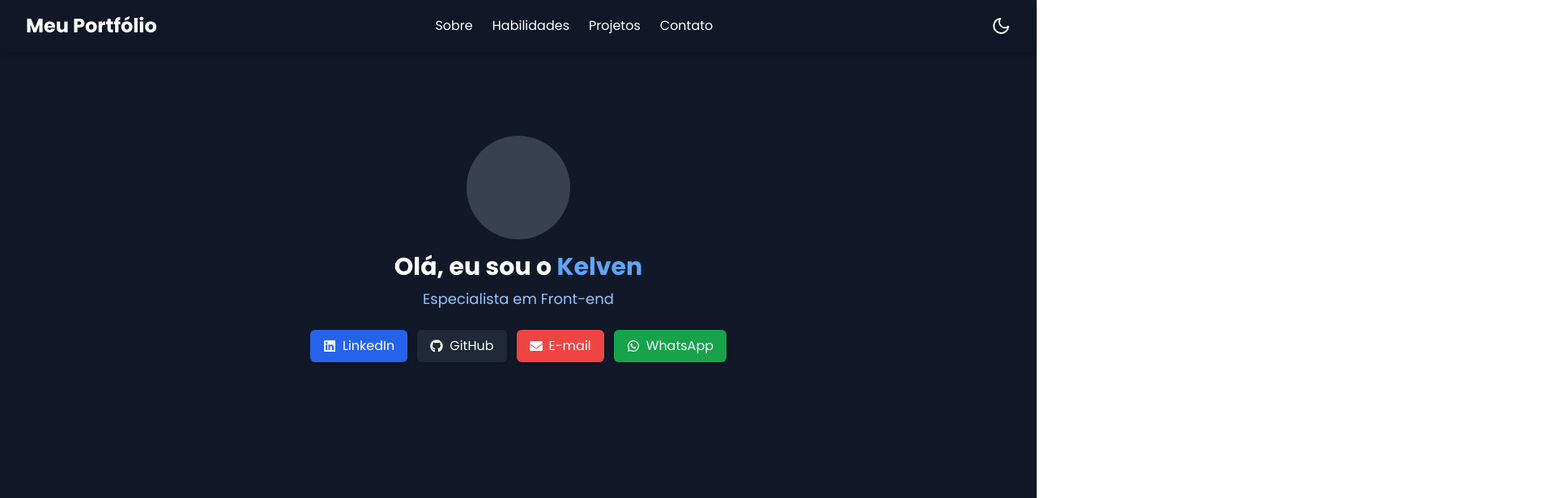
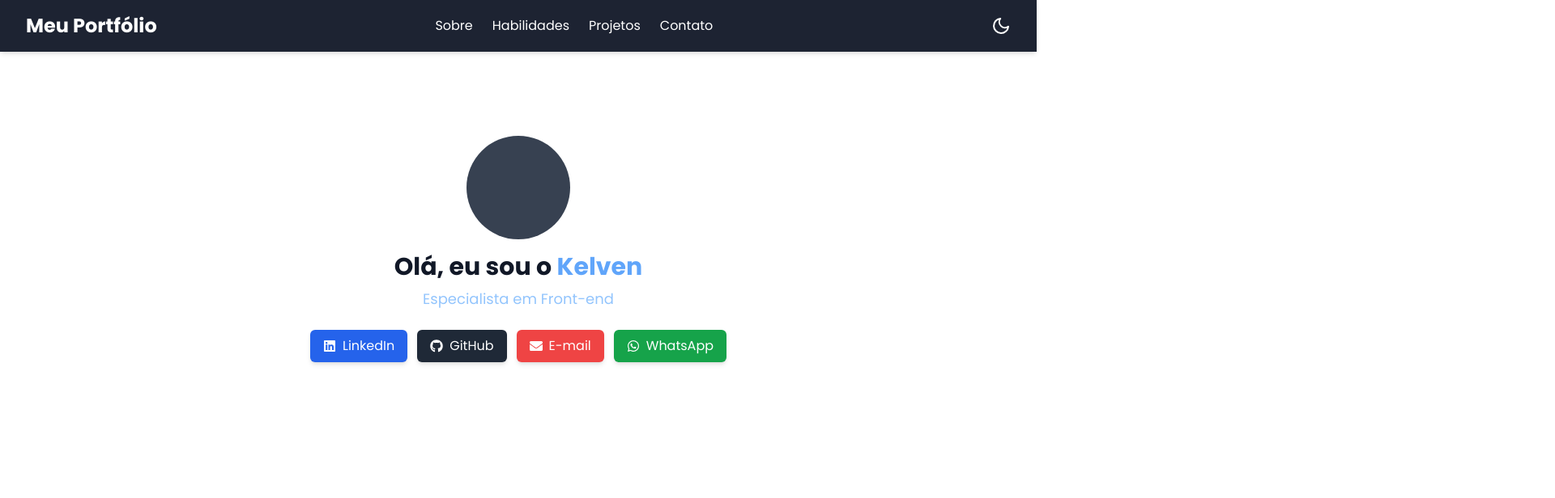
Before and after one commit to KelvenFontes/my-portfolio, a Next.js app: page / in a window 1280 px wide. Shown: the top 616 px of the page at 81% size, 1920 px wide, since content can reach past the window. Built offline with nearby package versions, Linux system fonts and the light colour scheme.

Commit message:
feat: add dark theme control and style adjustments to home page

```diff
--- a/src/app/globals.css
+++ b/src/app/globals.css
@@ -21,8 +21,16 @@
   scrollbar-color: #e9e9e9 #1e293b;
 }
 
+html,
+body {
+  overflow-x: hidden;
+  width: 100%;
+}
+
+
 body {
   color: var(--foreground);
   background: var(--background);
   font-family: 'Poppins', sans-serif;
+  transition: background 0.3s, color 0.3s;
 }
--- a/src/app/page.tsx
+++ b/src/app/page.tsx
@@ -18,7 +18,7 @@ import Hero from "@/components/Hero";
 
 export default function Home() {
   return (
-    <div className="bg-gray-900 text-gray-100 min-h-screen flex flex-col items-center">
+    <div className="min-h-screen flex flex-col items-center">
       <Navbar />
 
       <motion.section id="Hero" className="w-full max-w-4xl px-6 md:px-12 py-16 mx-auto text-center flex flex-col items-center justify-center" initial={{ opacity: 0 }} whileInView={{ opacity: 1 }} transition={{ duration: 0.8 }}>
@@ -51,19 +51,16 @@ export default function Home() {
         <Projects />
       </motion.section>
 
-      {/* ✅ SEÇÃO "DEPOIMENTOS" (TESTIMONIALS) MANTIDA */}
       <motion.section id="testimonials" className="w-full max-w-4xl px-6 md:px-12 py-16 mx-auto text-center flex flex-col items-center justify-center" initial={{ opacity: 0, y: 30 }} whileInView={{ opacity: 1, y: 0 }} transition={{ duration: 0.8 }}>
         <Testimonials />
       </motion.section>
 
-      {/* ✅ SEÇÃO "BLOG" ADICIONADA SEM REMOVER OUTRAS */}
       <motion.section id="blog" className="w-full max-w-4xl px-6 md:px-12 py-16 mx-auto text-center flex flex-col items-center justify-center" initial={{ opacity: 0, y: 30 }} whileInView={{ opacity: 1, y: 0 }} transition={{ duration: 0.8 }}>
         <Blog />
       </motion.section>
 
       <Stats />
 
-      {/* ✅ SEÇÃO "CONTATO" MANTIDA */}
       <motion.section id="contact" className="w-full max-w-4xl px-6 md:px-12 py-16 mx-auto text-center flex flex-col items-center justify-center" initial={{ opacity: 0, y: 30 }} whileInView={{ opacity: 1, y: 0 }} transition={{ duration: 0.8 }}>
         <Contact />
       </motion.section>
--- a/src/components/Hero.tsx
+++ b/src/components/Hero.tsx
@@ -40,7 +40,7 @@ export default function HeroSection() {
   }, [charIndex, isDeleting, textIndex, texts]);
 
   return (
-    <div className="flex flex-col items-center justify-center text-center text-white px-4 sm:py-10 mt-20 md:mt-16">
+    <div className="flex flex-col items-center justify-center text-center px-4 sm:py-10 mt-20 md:mt-16">
       {/* Foto de Perfil */}
       <div className="w-24 h-24 bg-gray-700 rounded-full mb-4 sm:w-32 sm:h-32"></div>
 
--- a/src/components/Navbar.tsx
+++ b/src/components/Navbar.tsx
@@ -4,11 +4,43 @@ import { motion } from "framer-motion";
 import { FiSun, FiMoon } from "react-icons/fi";
 
 export default function Navbar() {
-  const [darkMode, setDarkMode] = useState(false);
+  const [darkMode, setDarkMode] = useState<boolean | null>(null); // Estado inicial como null
 
   useEffect(() => {
-    document.documentElement.classList.toggle("dark", darkMode);
+    // Só executa no lado do cliente
+    if (typeof window !== "undefined") {
+      const savedTheme = localStorage.getItem("theme");
+
+      if (savedTheme) {
+        setDarkMode(savedTheme === "dark");
+      } else {
+        // Se não houver tema salvo, verifica a preferência do sistema
+        setDarkMode(window.matchMedia("(prefers-color-scheme: dark)").matches);
+      }
+    }
+  }, []);
+
+  useEffect(() => {
+    if (darkMode === null) return; // Evita executar antes do tema ser carregado
+
+    if (darkMode) {
+      document.documentElement.classList.add("dark");
+      localStorage.setItem("theme", "dark");
+
+      // Define as variáveis CSS para o tema escuro
+      document.documentElement.style.setProperty("--background", "#111827");
+      document.documentElement.style.setProperty("--foreground", "#ededed");
+    } else {
+      document.documentElement.classList.remove("dark");
+      localStorage.setItem("theme", "light");
+
+      // Define as variáveis CSS para o tema claro
+      document.documentElement.style.setProperty("--background", "#ffffff");
+      document.documentElement.style.setProperty("--foreground", "#111827");
+    }
   }, [darkMode]);
+
+  if (darkMode === null) return null; // Evita piscar a tela antes de carregar o tema
 
   return (
     <motion.nav
```
